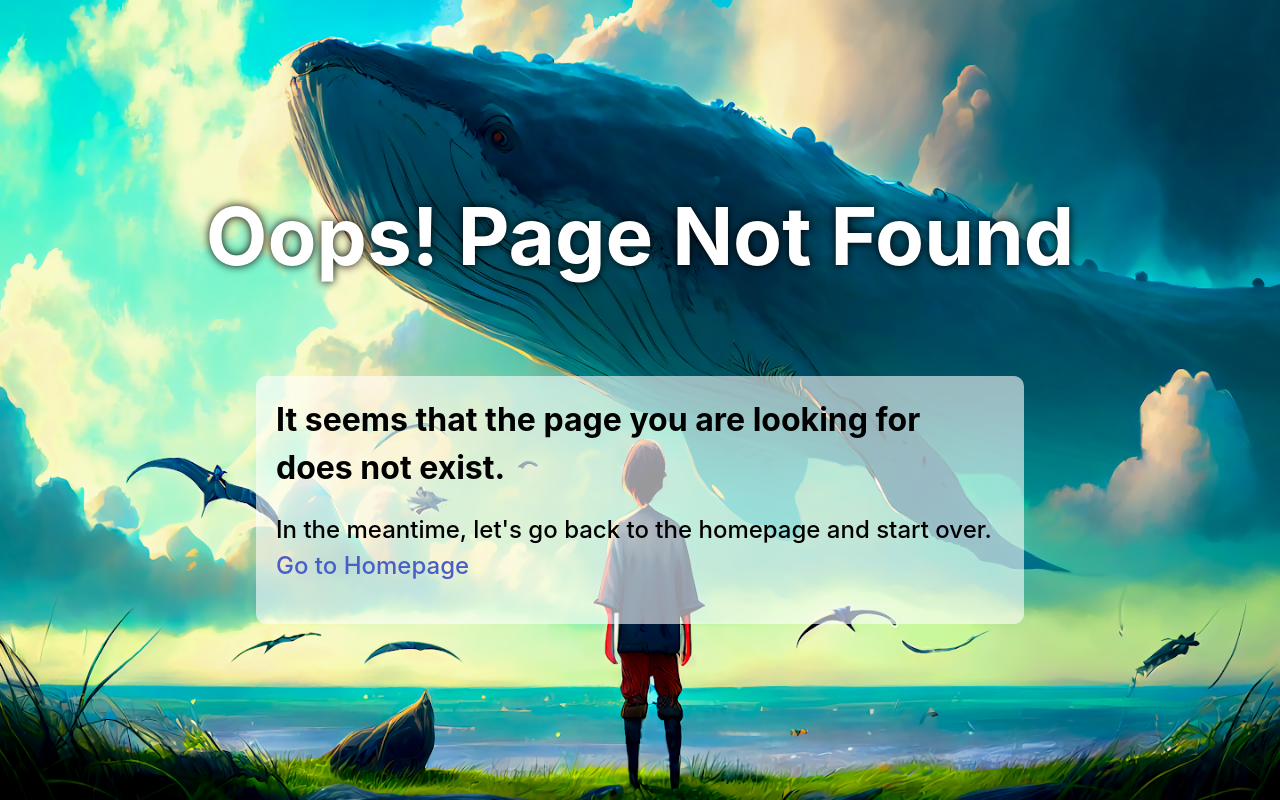
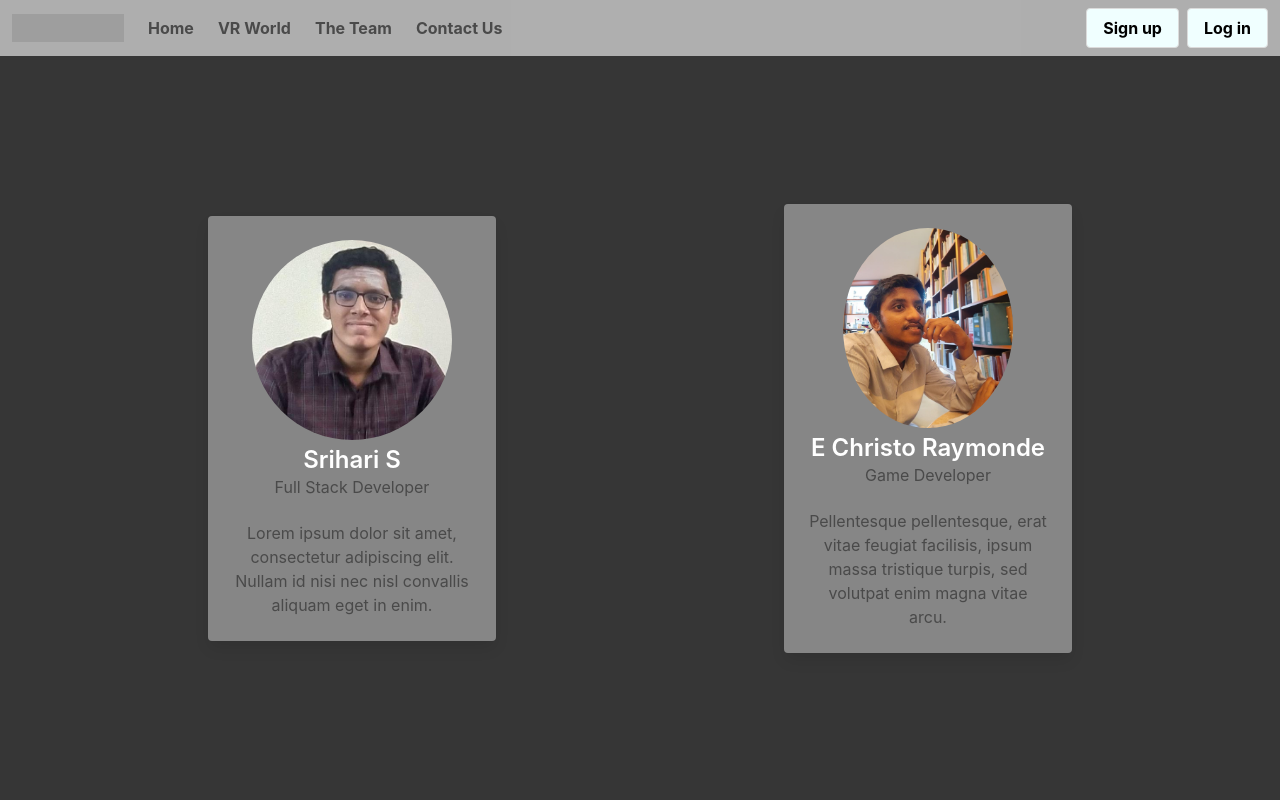
Before and after one commit to SSHSRN/InfinityWebb, a React (Create React App) app in the folder frontend/: page /team in a window 1280 px wide. Before the commit this address had no page. Built offline with nearby package versions, Linux system fonts and the light colour scheme; grey boxes are pictures that could not be loaded.

Commit message:
feat: added team page
Signed-off-by: Srihari <sshsrn@gmail.com>

```diff
--- a/frontend/src/App.js
+++ b/frontend/src/App.js
@@ -7,6 +7,7 @@ import SignIn from "./components/SignIn";
 import ErrorPage from "./components/ErrorPage";
 import PlanetSurvival from './components/PlanetSurvival';
 import { useState } from 'react';
+import Team from './components/Team';
 
 function App() {
   const [isOnline, setIsOnline] = useState(navigator.onLine);
@@ -33,6 +34,7 @@ function App() {
               <Route path="/signin" element={<SignIn />} />
               <Route path="*" element={<ErrorPage />} />
               <Route path="/survival" element={<PlanetSurvival />} />
+              <Route path="/team" element={<Team />} />
             </Routes>
           </BrowserRouter>
         ) : (
--- a/frontend/src/components/Navbar.js
+++ b/frontend/src/components/Navbar.js
@@ -24,6 +24,7 @@ const Navbar = () => {
             document.querySelector(".unityFrame") ? document.querySelector(".unityFrame").classList.add("is-hidden") : console.log("no unityFrame");
             document.querySelector('.heading') ? document.querySelector('.heading').classList.add("is-hidden") : console.log("no heading");
             document.querySelector('.survivalGame') ? document.querySelector('.survivalGame').classList.add("is-hidden") : console.log("no survivalGame");
+            document.querySelector('.teamDetails') ? document.querySelector(".teamDetails").classList.add("is-hidden") : console.log("no teamDetails");
             document.querySelector(".navbar").classList.add("is-hidden");
             document.querySelector(".App").style.backgroundColor = "#000000";
         }, 500);
@@ -47,6 +48,7 @@ const Navbar = () => {
             document.querySelector(".unityFrame") ? document.querySelector(".unityFrame").classList.remove("is-hidden") : console.log("no unityFrame");
             document.querySelector('.heading') ? document.querySelector('.heading').classList.remove("is-hidden") : console.log("no heading");
             document.querySelector('.survivalGame') ? document.querySelector('.survivalGame').classList.remove("is-hidden") : console.log("no survivalGame");
+            document.querySelector('.teamDetails') ? document.querySelector(".teamDetails").classList.remove("is-hidden") : console.log("no teamDetails");
             document.querySelector(".navbar").classList.remove("is-hidden");
             document.querySelector(".App").style.removeProperty("background-color");
         });
--- a/frontend/src/components/SignIn.js
+++ b/frontend/src/components/SignIn.js
@@ -44,6 +44,8 @@ const SignIn = () => {
           </div>
         </div>
       </div>
+      <div className="gradient-overlay"></div>
+      <video src={'assets/bifrostVideo.mp4'} className="bifrostVideo is-hidden" muted></video>
     </section>
   );
 };
--- a/frontend/src/components/SignUp.js
+++ b/frontend/src/components/SignUp.js
@@ -4,9 +4,9 @@ import axios from 'axios';
 
 const SignUp = () => {
     const { register, handleSubmit, formState: { errors } } = useForm();
-    const onSubmit = async(data) => {
+    const onSubmit = async (data) => {
         console.log(data);
-        let signUpResponse = await axios.post(process.env.REACT_APP_BACKEND_BASE_URL+'/signup', data);
+        let signUpResponse = await axios.post(process.env.REACT_APP_BACKEND_BASE_URL + '/signup', data);
         console.log(signUpResponse);
     }
     return (
@@ -21,21 +21,21 @@ const SignUp = () => {
                                     <div className="field">
                                         <label className="label">Name</label>
                                         <div className="control">
-                                            <input className="input" type="text" placeholder="Your name" {...register("name", {required: true})} />
+                                            <input className="input" type="text" placeholder="Your name" {...register("name", { required: true })} />
                                             {errors.name && <span>This field is required</span>}
                                         </div>
                                     </div>
                                     <div className="field">
                                         <label className="label">Email</label>
                                         <div className="control">
-                                            <input className="input" type="email" placeholder="Your email" {...register("email", {required: true})} />
+                                            <input className="input" type="email" placeholder="Your email" {...register("email", { required: true })} />
                                             {errors.email && <span>This field is required and must be a valid email</span>}
                                         </div>
                                     </div>
                                     <div className="field">
                                         <label className="label">Password</label>
                                         <div className="control">
-                                            <input className="input" type="password" placeholder="Your password" {...register("password", {required: true})} />
+                                            <input className="input" type="password" placeholder="Your password" {...register("password", { required: true })} />
                                             {errors.password && <span>This field is required</span>}
                                         </div>
                                     </div>
@@ -51,6 +51,8 @@ const SignUp = () => {
                     </div>
                 </div>
             </div>
+            <div className="gradient-overlay"></div>
+            <video src={'assets/bifrostVideo.mp4'} className="bifrostVideo is-hidden" muted></video>
         </section>
     );
 };
--- /dev/null
+++ b/frontend/src/components/Team.css
@@ -0,0 +1,15 @@
+.vHalf {
+    height: 30vh;
+}
+
+.teamMemberImage {
+    max-height: 25vh;
+    max-width: 25vh;
+    border-radius: 50%;
+}
+
+.memberCard {
+    background-color: rgba(255, 255, 255, 0.4);
+    width: 50%;
+    margin-left: 25%;
+}
--- /dev/null
+++ b/frontend/src/components/Team.js
@@ -0,0 +1,58 @@
+import "./Team.css";
+import Navbar from "./Navbar";
+
+const Team = () => {
+    return (
+        <section className="hero is-fullheight has-background-dark">
+            <Navbar />
+            <div className="hero-body teamDetails">
+                <div className="container">
+                    <div className="columns is-gapless is-vcentered">
+                        {/* Card 1 */}
+                        <div className="column is-half">
+                            <div className="card memberCard">
+                                <div className="card-content has-text-centered">
+                                    <img
+                                        src="./assets/srihari.jpg"
+                                        alt="Srihari"
+                                        className="teamMemberImage"
+                                    />
+                                    <h2 className="title is-4">Srihari S</h2>
+                                    <h3 className="subtitle is-6">Full Stack Developer</h3>
+                                    <p>
+                                        Lorem ipsum dolor sit amet, consectetur adipiscing elit.
+                                        Nullam id nisi nec nisl convallis aliquam eget in enim.
+                                    </p>
+                                </div>
+                            </div>
+                        </div>
+
+                        {/* Card 2 */}
+                        <div className="column is-half">
+                            <div className="card memberCard">
+                                <div className="card-content has-text-centered">
+                                    <img
+                                        src="./assets/christo.jpg"
+                                        alt="Christo"
+                                        className="teamMemberImage"
+                                    />
+                                    <h2 className="title is-4">E Christo Raymonde</h2>
+                                    <h3 className="subtitle is-6">Game Developer</h3>
+                                    <p>
+                                        Pellentesque pellentesque, erat vitae feugiat facilisis,
+                                        ipsum massa tristique turpis, sed volutpat enim magna vitae
+                                        arcu.
+                                    </p>
+                                </div>
+                            </div>
+                        </div>
+                    </div>
+                </div>
+            </div>
+            <div className="gradient-overlay"></div>
+            <video src={'assets/bifrostVideo.mp4'} className="bifrostVideo is-hidden" muted></video>
+        </section>
+    );
+};
+
+export default Team;
```
Also changed, not shown: frontend/public/assets/christo.jpg (added), frontend/public/assets/srihari.jpg (added).
